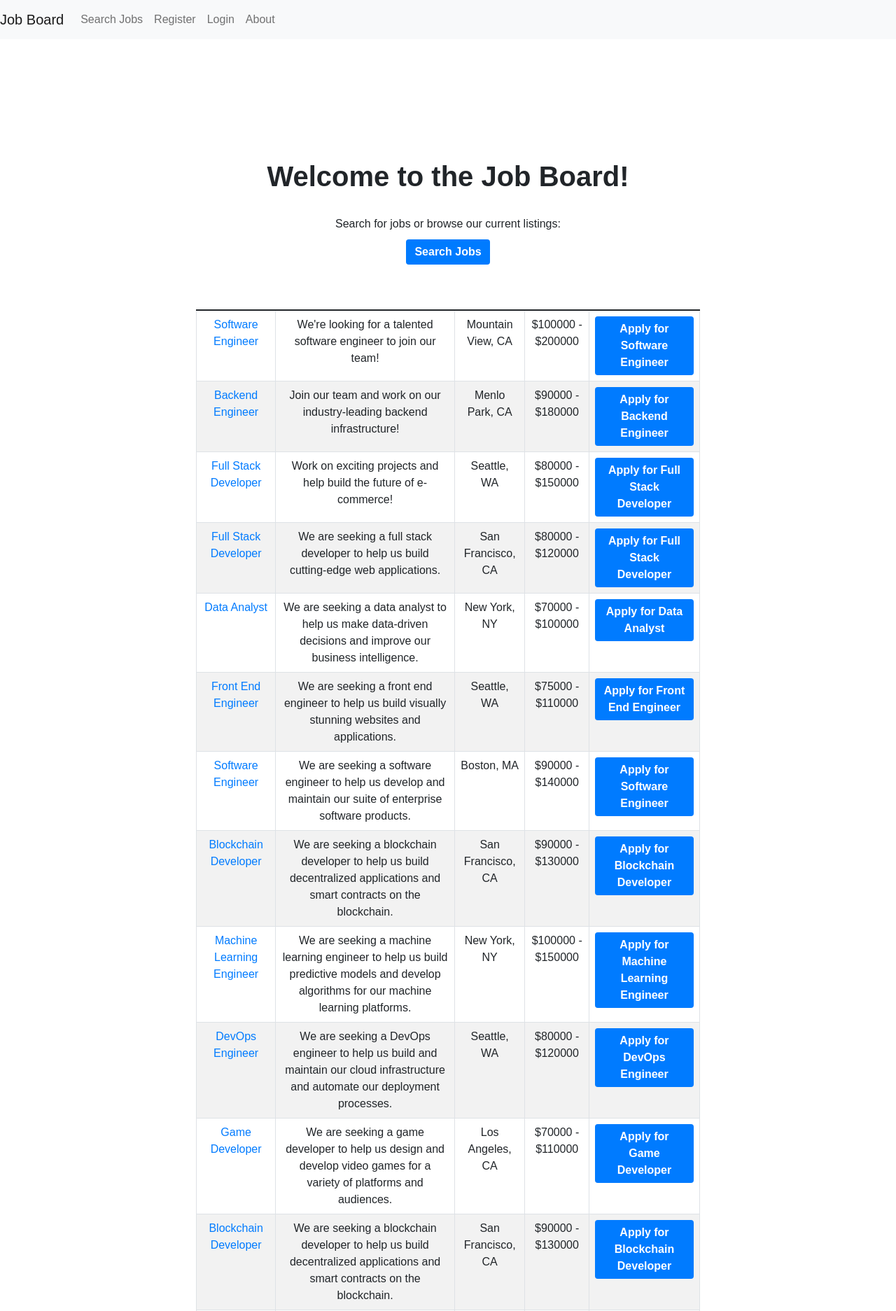
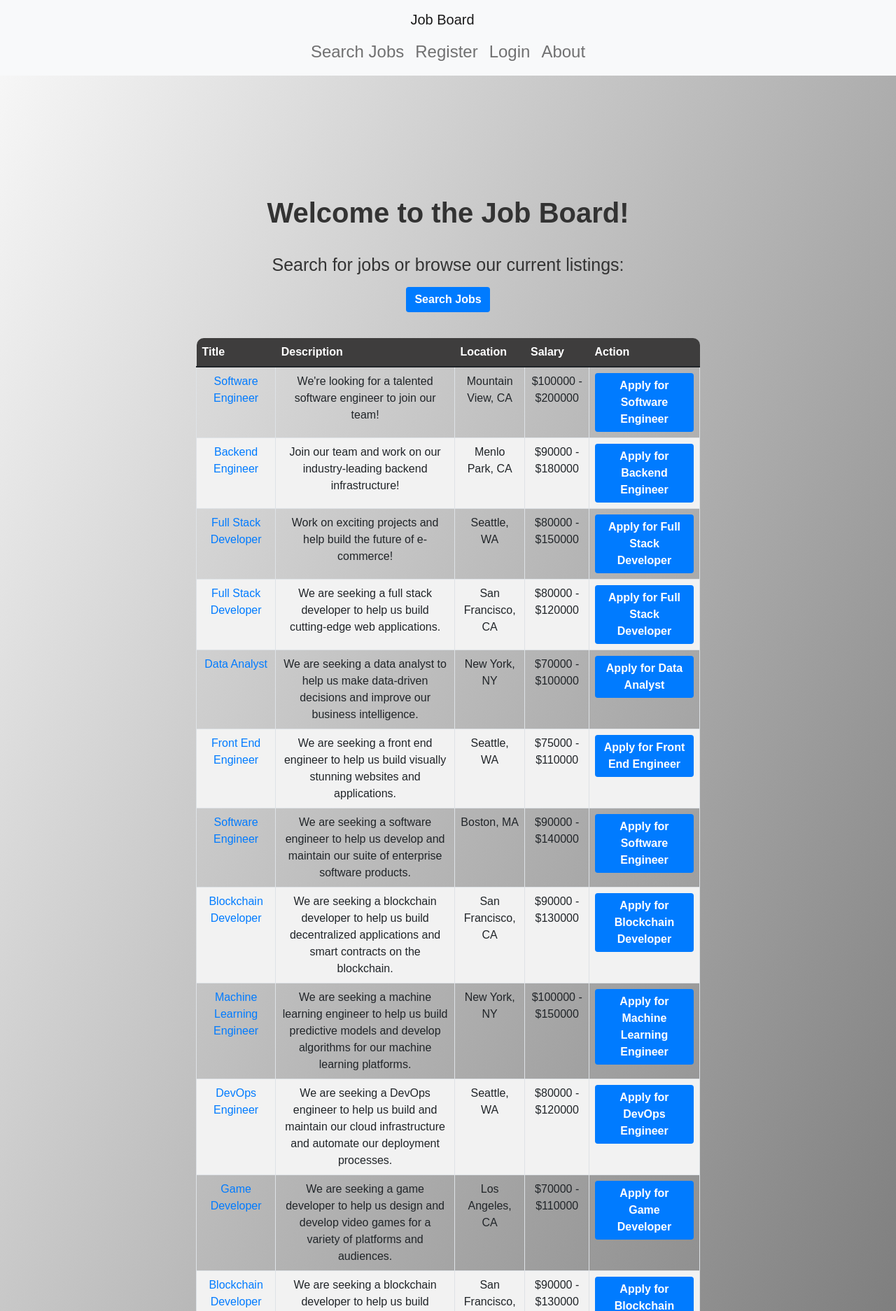
Before and after one commit to SerhanMiah/FlaskSQL-JobBoard, a Flask app: page / in a window 1280 px wide. Shown: the top 1873 px of the page at 70% size. Run offline with Flask 2, Linux system fonts and the light colour scheme; data comes from the database, SQL or seed files in the repository; some libraries are stand-ins or nearby versions.

Commit message:
styling changes and making changes on the frontend

```diff
--- a/project/static/style.css
+++ b/project/static/style.css
@@ -1,13 +1,16 @@
 /* Typography */
 :root {
-  --font-size-base: 16px;
+  --font-size-base: 25px;
   --line-height-base: 1.5;
   }
+
 
   body {
   font-family: sans-serif;
   font-size: var(--font-size-base);
   line-height: var(--line-height-base);
+  background: linear-gradient(to bottom right, #f9f9f9, #676767);
+  color: #333;
   }
   .main {
     height: 100vh;
@@ -134,6 +137,7 @@
   /* Footer */
 /* Footer */
 .footer {
+  font-size: xx-large;
   background-color: #f5f5f5;
   color: #333;
 }
@@ -276,3 +280,21 @@
   p {
     margin-bottom: 10px;
   }
+
+  .navbar {
+    flex-direction: column;
+    flex-direction: column;
+    font-size: x-large;
+  }
+
+  /* index table */
+  .table-header {
+    background-color: #3e3d3d;
+  }
+
+  .header-cell {
+    padding: 12px 8px;
+    font-weight: bold;
+    text-align: left;
+    border-bottom: 1px solid #ddd;
+  }
--- a/project/templates/index.html
+++ b/project/templates/index.html
@@ -9,14 +9,15 @@
   <br><br>
   <table class="table">
     <thead>
-      <tr>
-        <th>Title</th>
-        <th>Description</th>
-        <th>Location</th>
-        <th>Salary</th>
-        <th>Action</th>
+      <tr class="table-header">
+        <th class="header-cell">Title</th>
+        <th class="header-cell">Description</th>
+        <th class="header-cell">Location</th>
+        <th class="header-cell">Salary</th>
+        <th class="header-cell">Action</th>
       </tr>
     </thead>
+
     <tbody>
       {% for job in jobs %}
         <tr>
```
